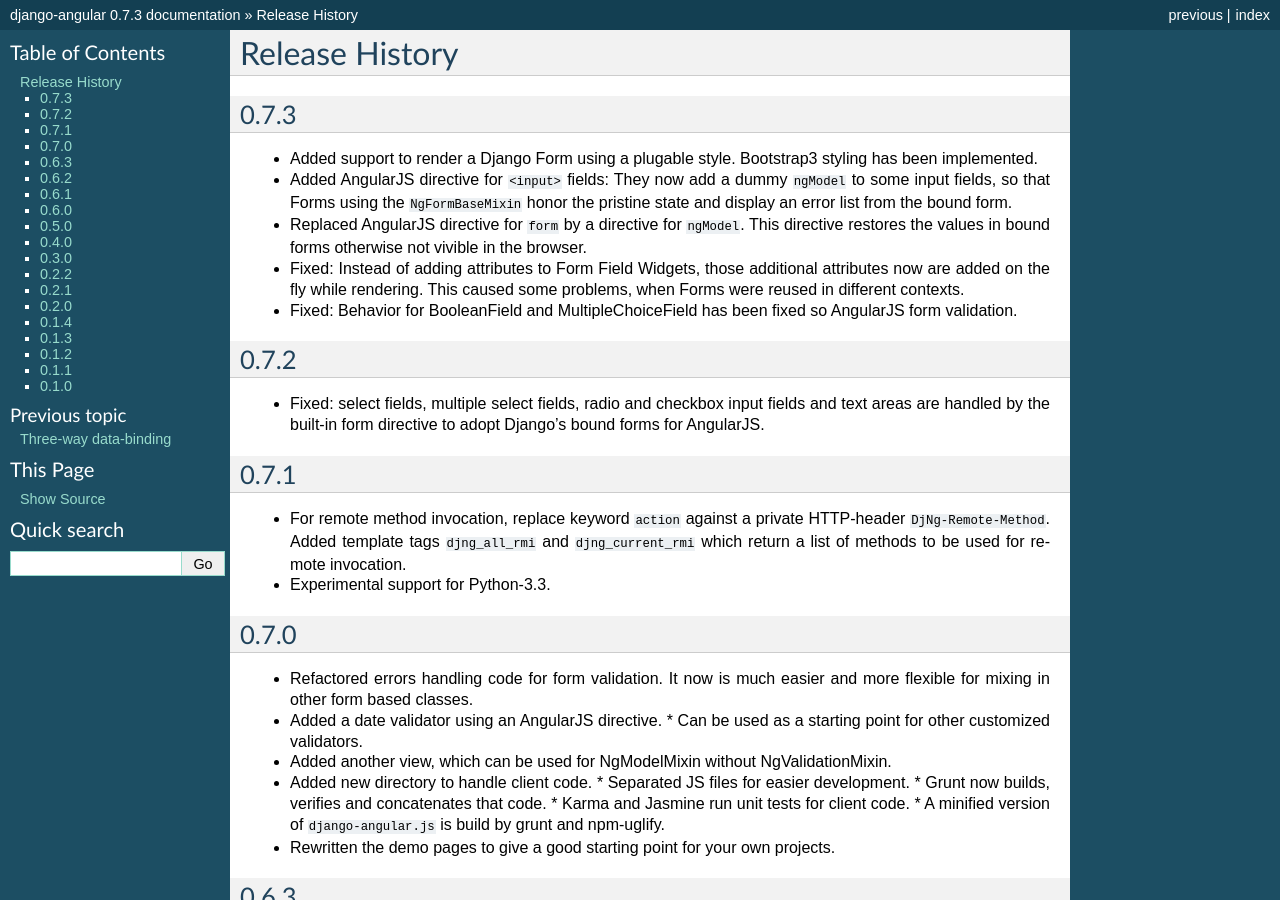
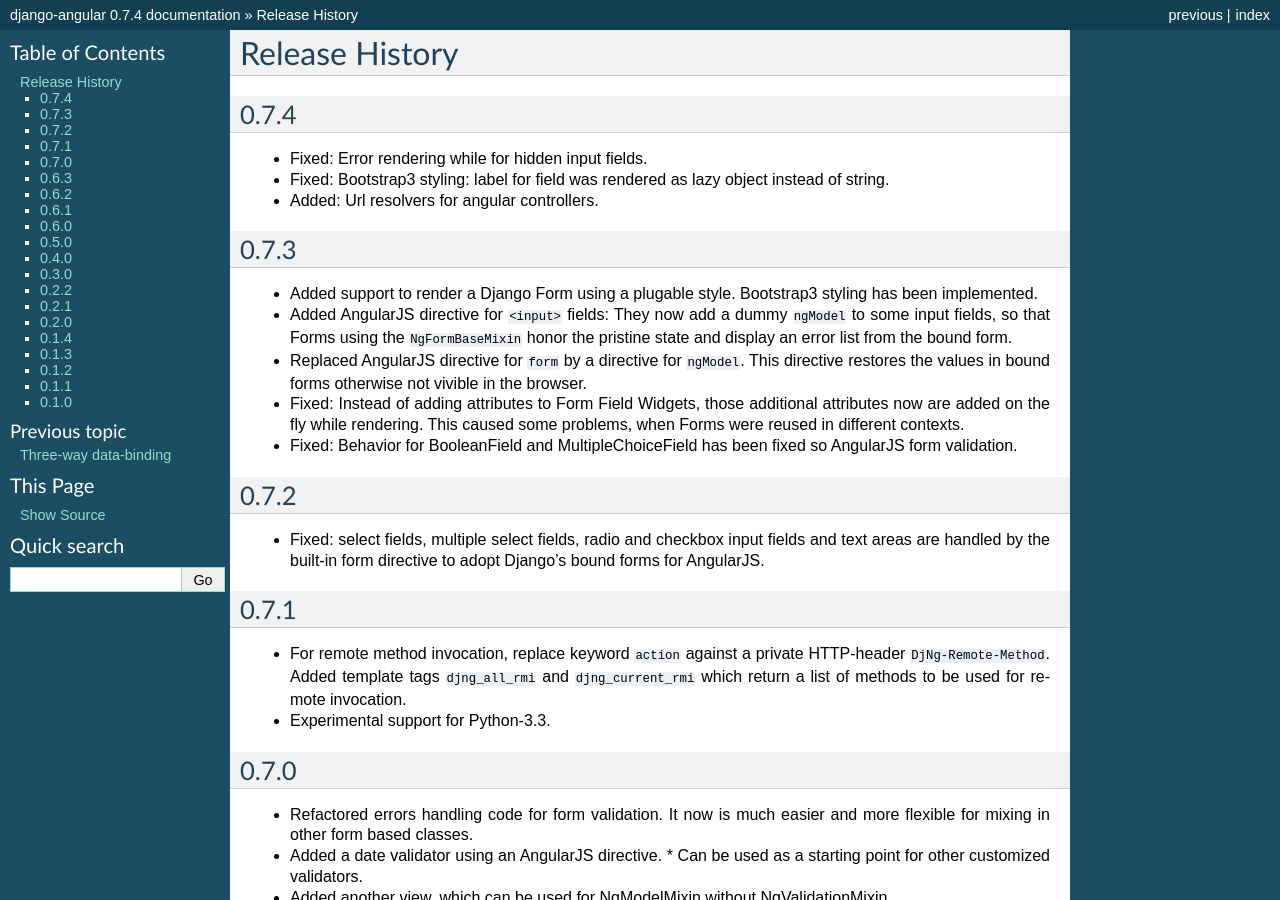
Before and after one commit to jrief/django-angular, a Sphinx documentation site: the page built from docs/changelog.rst, in a window 1280 px wide and 900 px high. Built offline with Sphinx 7.4.7, drawn with Linux system fonts in a browser that asks for light colours; some of the changed text lies outside the part shown.

Commit message:
Bumped to version 0.7.4

```diff
--- a/djangular/__init__.py
+++ b/djangular/__init__.py
@@ -1,2 +1,2 @@
 # -*- coding: utf-8 -*-
-__version__ = '0.7.3'
+__version__ = '0.7.4'
--- a/docs/changelog.rst
+++ b/docs/changelog.rst
@@ -3,6 +3,12 @@
 ===============
 Release History
 ===============
+
+0.7.4
+-----
+* Fixed: Error rendering while for hidden input fields.
+* Fixed: Bootstrap3 styling: label for field was rendered as lazy object instead of string.
+* Added: Url resolvers for angular controllers.
 
 0.7.3
 -----
```
